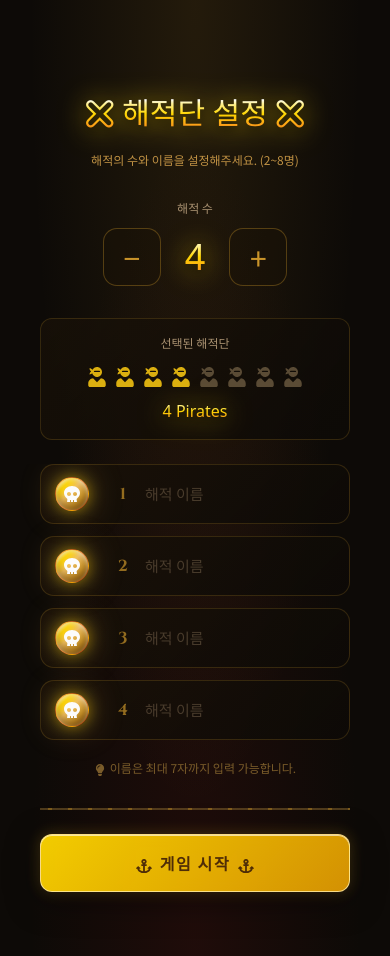
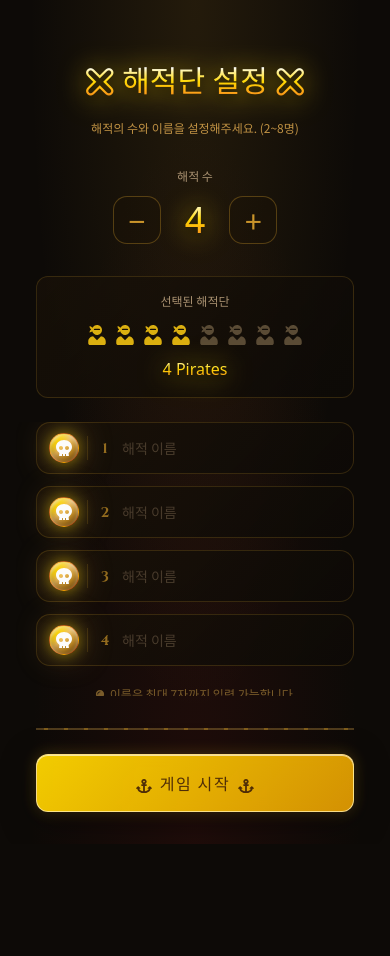
Before and after one commit to ojingjing/Skullking_Score, a React (Vite) app: page /setup in a window 390 px wide. After the commit the page ends 844 px from the top, so only its background shows below. Built offline with nearby package versions, Linux system fonts and the light colour scheme; a web font is replaced by a local one.

Commit message:
모바일 환경수정

```diff
--- a/src/App.jsx
+++ b/src/App.jsx
@@ -31,8 +31,8 @@ function App() {
 
   return (
     <BrowserRouter>
-      <div className="min-h-screen bg-texture text-white">
-        <div className="mx-auto min-h-screen w-full max-w-md">
+      <div className="w-full h-[100dvh] bg-texture text-white overflow-hidden">
+        <div className="mx-auto w-full max-w-md h-full">
           <Routes>
             <Route path="/" element={<Navigate to="/start" replace />} />
 
--- a/src/index.css
+++ b/src/index.css
@@ -29,7 +29,41 @@
 /* =========================
    Reset
 ========================= */
+/* =========================
+   Mobile 기본 설정
+========================= */
 
+html,
+body,
+#root {
+  width: 100%;
+  min-height: 100%;
+  margin: 0;
+  padding: 0;
+}
+
+body {
+  overflow-x: hidden;
+}
+
+* {
+  box-sizing: border-box;
+}
+
+button,
+input {
+  font: inherit;
+}
+
+input {
+  min-width: 0;
+}
+
+/* 모바일에서 가로 넘침 방지 */
+img {
+  max-width: 100%;
+  height: auto;
+}
 html,
 body,
 #root {
@@ -909,3 +943,112 @@ body {
   color: #a89070;
   border-color: rgba(168, 144, 112, 0.5);
 }
+
+/* =========================================================
+   📱 MOBILE ONLY
+   PC 화면은 기존 디자인 그대로 유지
+========================================================= */
+
+@media (max-width: 640px) {
+  /* 화면 가로 넘침 방지 */
+  html,
+  body,
+  #root {
+    width: 100%;
+    max-width: 100%;
+    overflow-x: hidden;
+  }
+
+  /* 기본 글자 크기는 건드리지 않음 */
+  body {
+    min-width: 0;
+  }
+
+  /* 입력창이 화면 밖으로 밀려나지 않게 */
+  .player-row {
+    min-width: 0;
+    width: 100%;
+  }
+
+  .name-input {
+    min-width: 0;
+    width: 100%;
+    overflow: hidden;
+    text-overflow: ellipsis;
+  }
+
+  /* 숫자 버튼만 살짝 축소 */
+  .number-btn {
+    width: 48px;
+    height: 48px;
+  }
+
+  .number-btn-sm {
+    width: 38px;
+    height: 38px;
+  }
+
+  /* 보너스 아이콘 */
+  .bonus-badge {
+    width: 38px;
+    height: 38px;
+    font-size: 18px;
+    flex-shrink: 0;
+  }
+
+  /* 플레이어 입력 줄 */
+  .player-row {
+    gap: 8px;
+    padding: 10px 12px;
+  }
+
+  .player-avatar {
+    width: 30px;
+    height: 30px;
+  }
+
+  .player-avatar-lose {
+    width: 30px;
+    height: 30px;
+  }
+
+  .player-divider {
+    height: 24px;
+  }
+
+  .player-num {
+    width: 18px;
+    font-size: 14px;
+  }
+
+  .name-input {
+    font-size: 14px;
+  }
+
+  /* 카드 내부 여백 */
+  .card-frame {
+    max-width: 100%;
+  }
+
+  /* 긴 텍스트 때문에 가로로 밀리는 것 방지 */
+  button,
+  p,
+  h1,
+  h2,
+  h3,
+  span {
+    max-width: 100%;
+  }
+
+  /* 테이블은 내용이 많을 때만 가로 스크롤 */
+  table {
+    min-width: 0;
+  }
+
+  /* 긴 이름도 화면 밖으로 나가지 않게 */
+  td,
+  th {
+    overflow: hidden;
+    text-overflow: ellipsis;
+  }
+}
--- a/src/pages/Bonus.jsx
+++ b/src/pages/Bonus.jsx
@@ -140,13 +140,13 @@ export default function Bonus({ players, setPlayers, selectedPlayer }) {
   }
 
   return (
-    <div className="min-h-screen flex flex-col bg-texture px-5 py-5 text-[#e8d5a8]">
+    <div className="h-full flex flex-col bg-texture px-4 overflow-hidden text-[#e8d5a8]">
       {/* Header */}
       <div className="text-center pt-2">
         <div className="rope-divider w-90 mx-auto mb-3"></div>
 
         <h1 className="diphylleia-regular text-3xl pirate-title-bo">
-          ✦ BONUS ✦
+          💎 BONUS 💎
         </h1>
 
         <div className="flex justify-center items-center">
--- a/src/pages/FinalResult.jsx
+++ b/src/pages/FinalResult.jsx
@@ -58,7 +58,7 @@ export default function FinalResult({ players, setPlayers, setRound }) {
   }
 
   return (
-    <div className="min-h-screen bg-texture px-5 py-8 text-[#e8d5a8]">
+    <div className="h-full flex flex-col bg-texture px-4 overflow-hidden text-[#e8d5a8]">
       {/* Header */}
       <div className="text-center mb-6">
         <h1 className="diphylleia-regular text-3xl font-bold pirate-title">
--- a/src/pages/GameSetUp.jsx
+++ b/src/pages/GameSetUp.jsx
@@ -63,7 +63,7 @@ export default function GameSetup({ players, setPlayers }) {
   }
 
   return (
-    <div className="min-h-screen flex flex-col bg-texture px-5 py-8 text-[#e8d5a8]">
+    <div className="h-full flex flex-col bg-texture px-4 overflow-hidden text-[#e8d5a8]">
       {/* Header */}
       <div className="flex items-center justify-between px-5 pt-8 pb-3">
         <div className="w-8"></div>
--- a/src/pages/Prediction.jsx
+++ b/src/pages/Prediction.jsx
@@ -27,7 +27,7 @@ export default function Prediction({ players, setPlayers, round }) {
   }
 
   return (
-    <div className="min-h-screen flex flex-col bg-texture px-5 py-8 text-[#e8d5a8]">
+    <div className="h-full flex flex-col bg-texture px-4 overflow-hidden text-[#e8d5a8]">
       {/* Header */}
       <div className="flex items-center px-5 pt-8">
         <button onClick={() => navigate(-1)} className="text-[#a89070] w-8">
@@ -36,7 +36,7 @@ export default function Prediction({ players, setPlayers, round }) {
 
         <div className="flex-1 text-center">
           <h1 className="diphylleia-regular text-2xl font-bold pirate-title">
-            🯀 ROUND {round} 🯀
+            ⚔️ ROUND {round} ⚔️
           </h1>
         </div>
 
--- a/src/pages/Result.jsx
+++ b/src/pages/Result.jsx
@@ -61,13 +61,13 @@ export default function Result({
   }
 
   return (
-    <div className="flex flex-col min-h-screen bg-texture px-5 py-8 text-[#e8d5a8]">
+    <div className="h-full flex flex-col bg-texture px-4 overflow-hidden text-[#e8d5a8]">
       {/* Header */}
       <div className="pt-8 pb-4 px-5 text-center">
         <div className="rope-divider w-90 mx-auto mb-3"></div>
 
         <h1 className="diphylleia-regular text-3xl font-bold pirate-title-bo">
-          🯀 ROUND {round} 🯀
+          ⚔️ ROUND {round} ⚔️
         </h1>
 
         <p className="text-[#a89070] text-sm mt-2">라운드 결과 🚩</p>
--- a/src/pages/RoundResult.jsx
+++ b/src/pages/RoundResult.jsx
@@ -56,7 +56,7 @@ export default function RoundResult({ players, setPlayers, round }) {
   }
 
   return (
-    <div className="min-h-screen flex flex-col bg-texture px-5 py-8 text-[#e8d5a8]">
+    <div className="h-full flex flex-col bg-texture px-4 overflow-hidden text-[#e8d5a8]">
       {/* Header */}
       <div className="flex items-center px-5 pt-8">
         <button onClick={() => navigate(-1)} className="text-[#a89070] w-8">
@@ -65,7 +65,7 @@ export default function RoundResult({ players, setPlayers, round }) {
 
         <div className="flex-1 text-center">
           <h1 className="diphylleia-regular text-2xl font-bold pirate-title">
-            🯀 ROUND {round} 🯀
+            ⚔️ ROUND {round} ⚔️
           </h1>
         </div>
 
```
